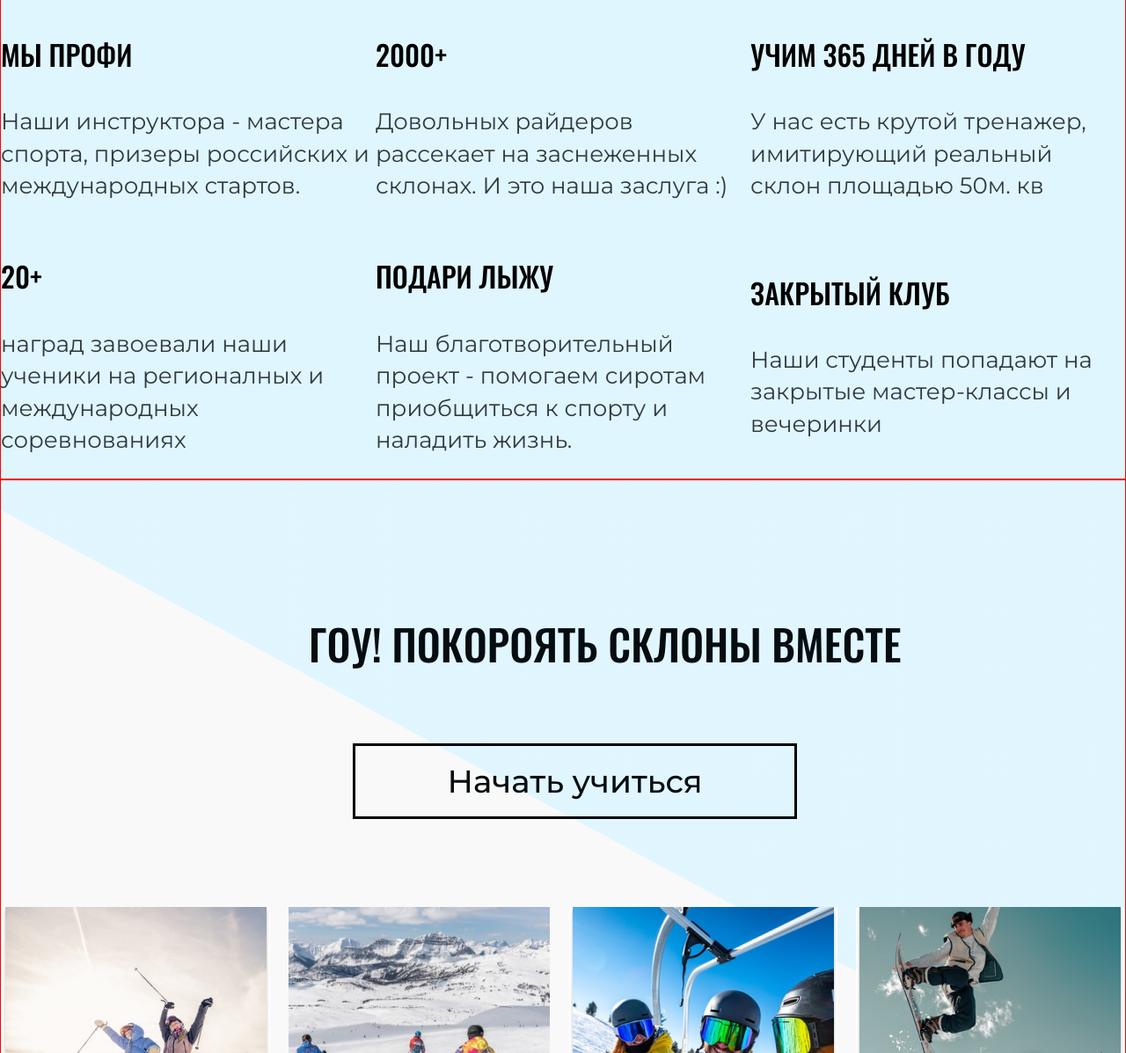
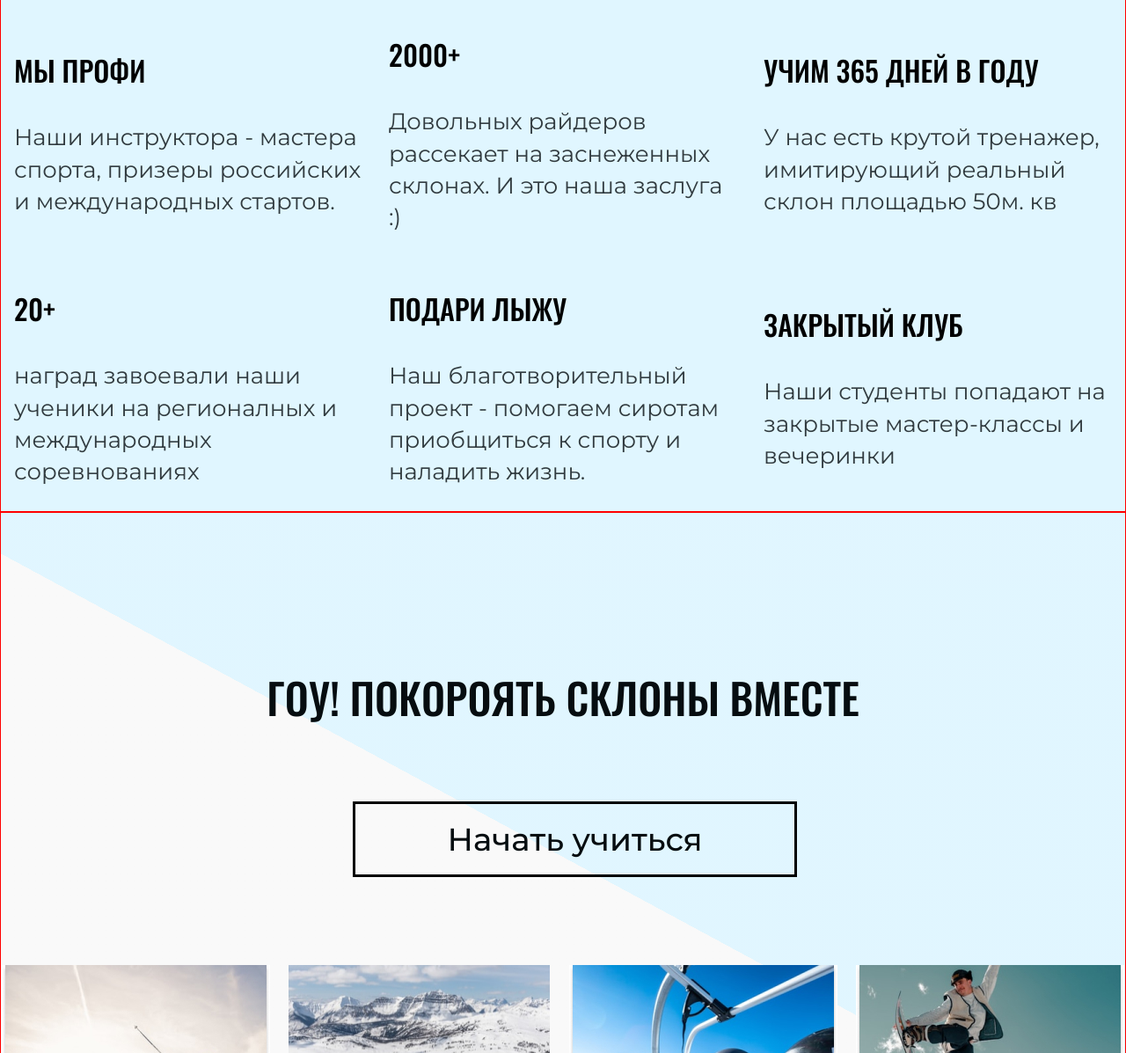
Before and after one commit to PuhliyMops/ski-school-borisov, a plain HTML site: page index.html in a window 1280 px wide. Shown: the part 1317-2514 px from the top of the page at 88% size. Drawn offline with Linux system fonts and the light colour scheme.

Commit message:
поковырялся с разметкой

```diff
--- a/index.html
+++ b/index.html
@@ -77,10 +77,8 @@
 
     <div class="lead">
       <div class="container">
-        <div class="lead-wrap">
-          <p class="lead-promo">Гоу! Покороять склоны вместе</p>
-          <button class="btn-promo">Начать учиться</button>
-        </div>
+        <p class="lead-promo">Гоу! Покороять склоны вместе</p>
+        <button class="btn-promo">Начать учиться</button>
         <div class="lead-pictures-wrap">
           <img src="images/photo-lead1.jpg" alt="Люди на лыжах" class="pic">
           <img src="images/photo-lead2.jpg" alt="Люди на лыжах скатываются" class="pic">
--- a/style/style.css
+++ b/style/style.css
@@ -160,6 +160,8 @@ img {
 }
 
 .features-item  {
+  padding-right: 15px;
+  padding-left: 15px;
   flex-basis: 33.33%;
 }
 
@@ -187,19 +189,16 @@ img {
   background: linear-gradient(208.35deg, rgba(102, 209, 255, 0.2) 43.85%, rgba(196, 196, 196, 0.1) 43.86%);
 }
 
-.lead-wrap {
-  display:inline-block;
-}
-
 .lead-promo {
-  margin-left: 350px;
-  margin-top: 150px;
+  margin-top: 170px;
   font-family: 'Oswald', sans-serif;
   font-style: normal;
   font-weight: 500;
   font-size: 48px;
+  line-height: 167%;
   color: #060D10;
   text-transform: uppercase;
+  text-align: center;
 }
 
 .btn-promo {
@@ -211,6 +210,7 @@ img {
   font-style: normal;
   font-weight: 500;
   font-size: 36px;
+  line-height: 44px;
   width: 505px;
   height: 86px;
   color: #060D10;
```
